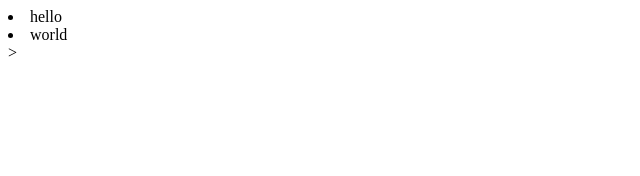
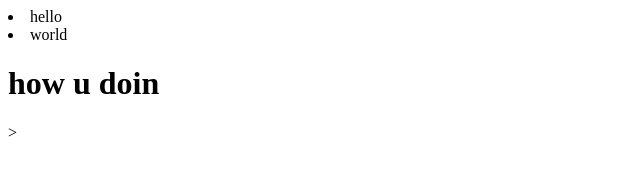
Before and after one commit to uber101/git_test, a plain HTML site: page index.html in a window 1280 px wide. Shown: the whole page, without its empty margins (0-640 px from the left). Drawn offline with Linux system fonts and the light colour scheme.

Commit message:
changed the idex html file

```diff
--- a/index.html
+++ b/index.html
@@ -2,5 +2,6 @@
   <body>
     <li>hello</li>
     <li>world</li>
+    <h1>how u doin</h1>
   </body>
 </html>>
```
